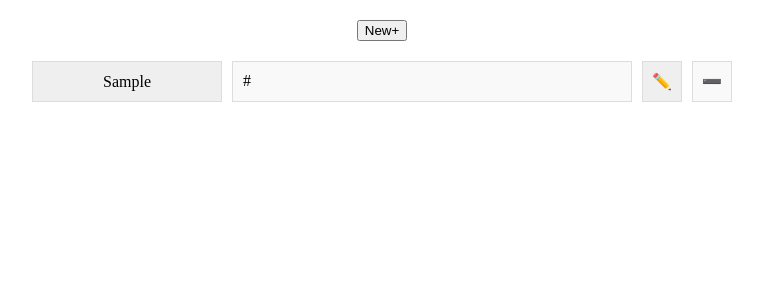
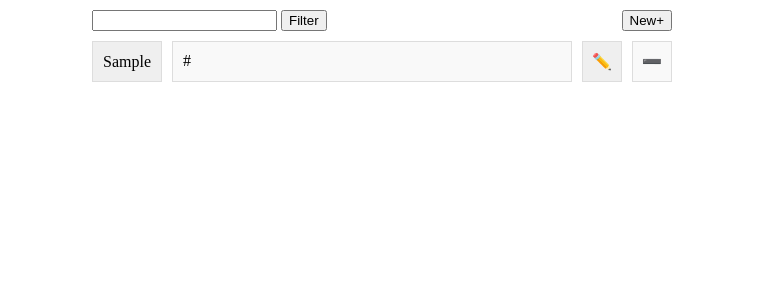
Before and after one commit to thewhaleking/mygolinks, a Flask app: page /edit in a window 1280 px wide. Shown: the top 300 px of the page, without its empty margins (258-1021 px from the left). Run offline with Flask 3, Linux system fonts and the light colour scheme; tables that the repository leaves empty hold one stand-in row (values such as "Sample post").

Commit message:
Added filtering

```diff
--- a/server.py
+++ b/server.py
@@ -41,22 +41,38 @@ def create_app():
         )
 
     def edit_api(request_):
-        def query(page_number):
+        def query(page_number, filter_text):
             conn = connect_db()
             cursor = conn.cursor()
+
             page_size = 50
-            cursor.execute("SELECT COUNT(*) FROM links")
+            filter_params = [f"%{filter_text}%", f"%{filter_text}%"]
+            filter_query = "WHERE short LIKE ? OR url LIKE ? "
+
+            count_query = "SELECT COUNT(*) FROM links "
+            full_count_query = count_query + filter_query if filter_text else count_query
+            count_params = filter_params if filter_text else []
+
+            cursor.execute(full_count_query, count_params)
             total_items = cursor.fetchone()['COUNT(*)']
             offset = (page_number - 1) * page_size
-            cursor.execute("SELECT * FROM links LIMIT 50 OFFSET ?", (offset,))
+
+            sq1 = "SELECT * FROM links "
+            sq2 = "LIMIT ? OFFSET ?"
+            selection_params = [page_size, offset]
+            full_selection_query = sq1 + filter_query + sq2 if filter_text else sq1 + sq2
+            full_selection_params = filter_params + selection_params if filter_text else selection_params
+
+            cursor.execute(full_selection_query, full_selection_params)
             items_ = cursor.fetchall()
             more_items_ = True if (total_items > len(items_) + (offset * page_size)) else False
             previous_items_ = True if page_number > 1 else False
+
             return items_, more_items_, previous_items_
 
         if request_.args.get("api", "") == "fetch":
             page_number_ = int(request.args.get("page", 1)) or 1
-            items, more_items, previous_items = query(page_number_)
+            items, more_items, previous_items = query(page_number_, request.args.get("filter"))
             return make_response(jsonify(
                 {
                     "items": [{"short": x["short"], "url": x["url"], "id": x["id"]} for x in items],
--- a/templates/index.j2
+++ b/templates/index.j2
@@ -24,13 +24,19 @@
             <p id="errorMsg"></p>
         </div>
     </div>
-    <button id="newButton" class="button">New+</button>
+    <div style="padding-bottom: 10px; padding-top: 10px;">
+        <label for="filter"></label>
+        <input id="filter" type="text">
+        <button id="filterButton">Filter</button>
+        <button id="newButton" style="float: right;">New+</button>
+    </div>
+
     <div style="display: none" id="addContainer" class="addContainer">
         <div class="add-cell"><label for="short">Short Name</label></div>
         <div class="add-cell"><label for="url">URL</label></div>
         <div class="add-cell"></div>
-        <div class="add-cell"><input id="short" style="width: 180px;" type="text" name="short"></div>
-        <div class="add-cell"><input id="url" type="url" style="width: 380px;" name="url"></div>
+        <div class="add-cell"><input id="short" style="width: 100px;" type="text" name="short"></div>
+        <div class="add-cell"><input id="url" type="url" style="width: 300px;" name="url"></div>
         <div class="add-cell"><button id="addLinkButton">Add</button></div>
     </div>
 
@@ -38,8 +44,8 @@
     </div>
 
     <div class="pagination">
-        <button id="previousItems" style="display: none" onclick="fetchData(pageNumber - 1)">Previous 50</button>
-        <button id="moreItems" style="display: none" onclick="fetchData(pageNumber + 1)">Next 50</button>
+        <button id="previousItems" class="pageButton" style="display: none" onclick="fetchData(pageNumber - 1)">Previous 50</button>
+        <button id="moreItems" class="pageButton" style="display: none" onclick="fetchData(pageNumber + 1)">Next 50</button>
     </div>
 </body>
 <script>
--- a/templates/script.js
+++ b/templates/script.js
@@ -8,6 +8,7 @@ const prevNumbersButton = eid("previousItems");
 const moreNumbersButton = eid("moreItems");
 
 let pageNumber = 1;
+let filterText;
 
 
 function showError(errorMessage) {
@@ -100,7 +101,7 @@ function deleteRow(rowId) {
     }
 }
 
-function fetchData(page) {
+function fetchData(page, filterText) {
     function generateDivs(row) {
         return `
             <div id="short-${row.id}" class="item-cell">${row.short}</div>
@@ -138,7 +139,8 @@ function fetchData(page) {
     }
 
     let pageValue = page || 1;
-    let url = `/edit?api=fetch&page=${pageValue}`
+    let filterValue = filterText || '';
+    let url = `/edit?api=fetch&page=${pageValue}&filter=${filterValue}`;
 
     try {
         fetch(url).then(
@@ -213,4 +215,12 @@ eid("addLinkButton").addEventListener(
     }
 )
 
+eid("filterButton").addEventListener(
+    "click",
+    () => {
+        filterText = eid("filter").value;
+        fetchData(pageNumber, filterText);
+    }
+)
+
 fetchData(pageNumber);
--- a/templates/style.css
+++ b/templates/style.css
@@ -7,16 +7,17 @@
 }
 .addContainer {
     display: grid;
-    grid-template-columns: 200px 400px 40px;
+    grid-template-columns: 140px 340px 40px;
     gap: 10px;
+    padding-bottom: 10px;
     max-width: 700px;
     margin: auto;
     justify-items: left;
 }
-.button {
+.pageButton {
     display: block;
     width: max-content;
-    margin: 20px auto;
+    margin: 10px auto;
 }
 .pagination {
     display: flex;
@@ -27,7 +28,7 @@
     display: flex;
     justify-content: center;
     align-content: center;
-    padding-bottom: 10px;
+    padding-right: 10px;
 }
 .item-cell {
     display: flex;
@@ -82,3 +83,12 @@
     text-decoration: none;
     cursor: pointer;
 }
+html {
+    display: table;
+    margin: auto;
+}
+
+body {
+    display: table-cell;
+    vertical-align: middle;
+}
```
